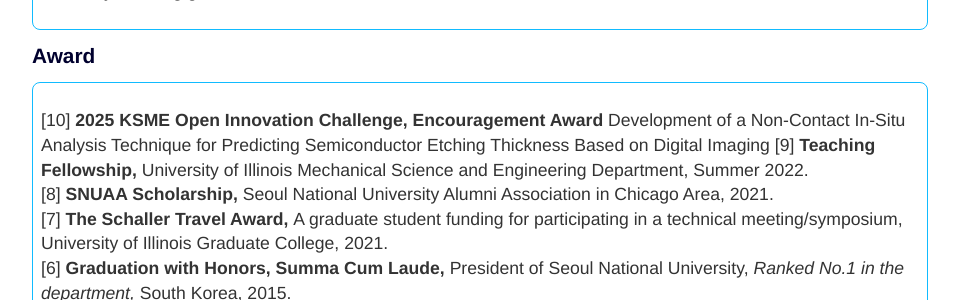
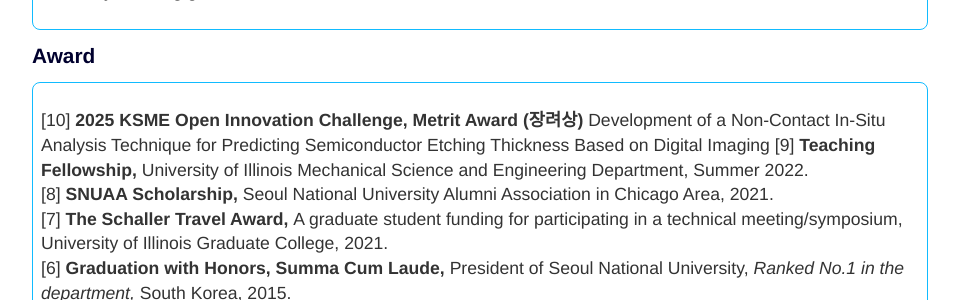
Before and after one commit to jaekwangjk/jaekwangjk.github.io, a Jekyll site: the page built from about.html, in a window 1280 px wide and 900 px high, scrolled down 1566 px. Shown: the part 283-583 px from the top of the window, without its empty margins (160-1119 px from the left). Built offline with Jekyll 4.4.1, drawn with Linux system fonts in a browser that asks for light colours.

Commit message:
Update about.html

```diff
--- a/about.html
+++ b/about.html
@@ -79,7 +79,7 @@
 	<h1>Award</h1>
 	<div class="rounded">
 	<p>
-	[10] <strong>2025 KSME Open Innovation Challenge, Encouragement Award</strong> Development of a Non-Contact In-Situ Analysis Technique for Predicting Semiconductor Etching Thickness Based on Digital Imaging
+	[10] <strong>2025 KSME Open Innovation Challenge, Metrit Award (장려상) </strong> Development of a Non-Contact In-Situ Analysis Technique for Predicting Semiconductor Etching Thickness Based on Digital Imaging
 	[9] <strong>Teaching Fellowship, </strong> University of Illinois Mechanical Science and Engineering Department, Summer 2022. <br>
     [8] <strong>SNUAA Scholarship, </strong> Seoul National University Alumni Association in Chicago Area, 2021. <br>
 	[7] <strong>The Schaller Travel Award, </strong> A graduate student funding for participating in a technical meeting/symposium, University of Illinois Graduate College, 2021. <br>
```
